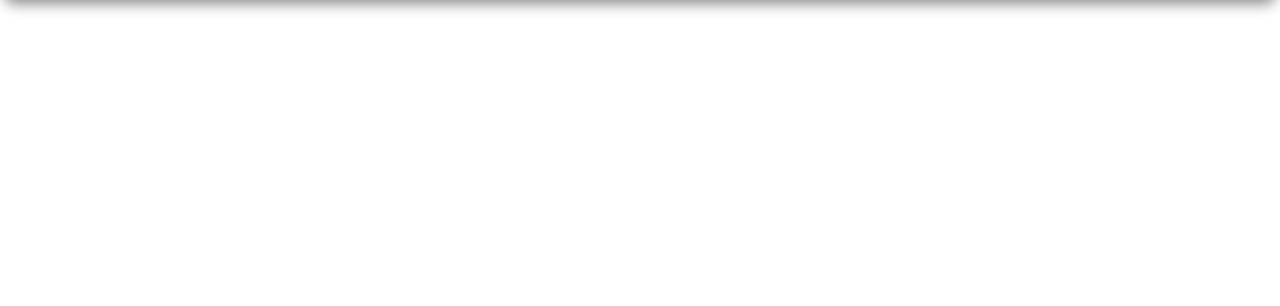
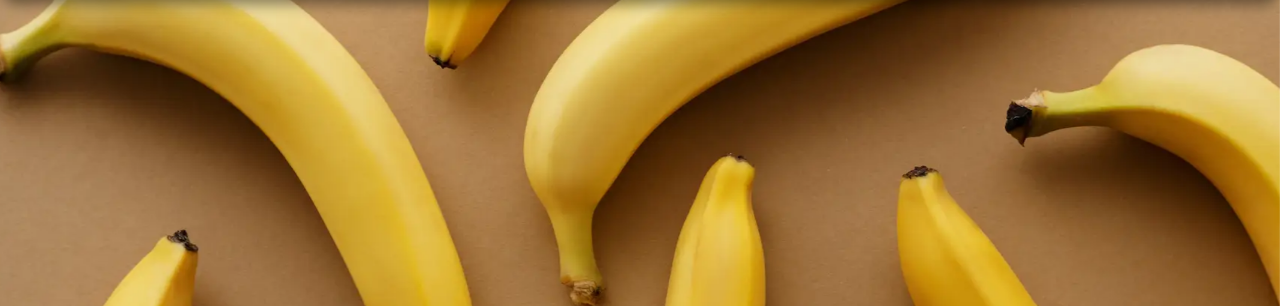
Before and after one commit to Cristian162004/cristian162004.github.io, a plain HTML site: page index.html in a window 1280 px wide. Shown: the part 57-363 px from the top of the page. Drawn offline with nearby package versions, Linux system fonts and the light colour scheme.

Commit message:
Update main.css

```diff
--- a/main.css
+++ b/main.css
@@ -8,7 +8,7 @@
     align-items: center;
     align-content: center;
 
-    background-image: url('../images/img_back.webp'); /* Ruta a tu imagen de fondo */
+    background-image: url('img_back.webp'); /* Ruta a tu imagen de fondo */
     background-size: cover; /* Ajusta la imagen al tamaño de la pantalla */
     background-position: center;
     background-repeat: no-repeat;
```
